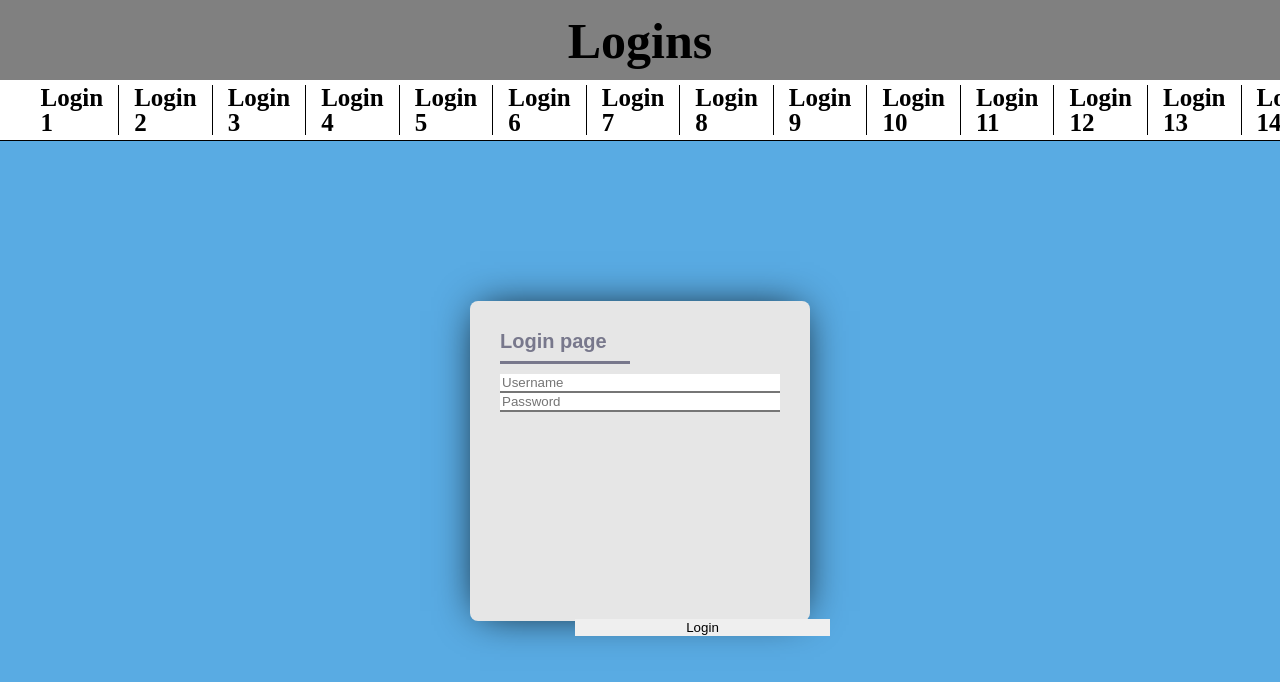
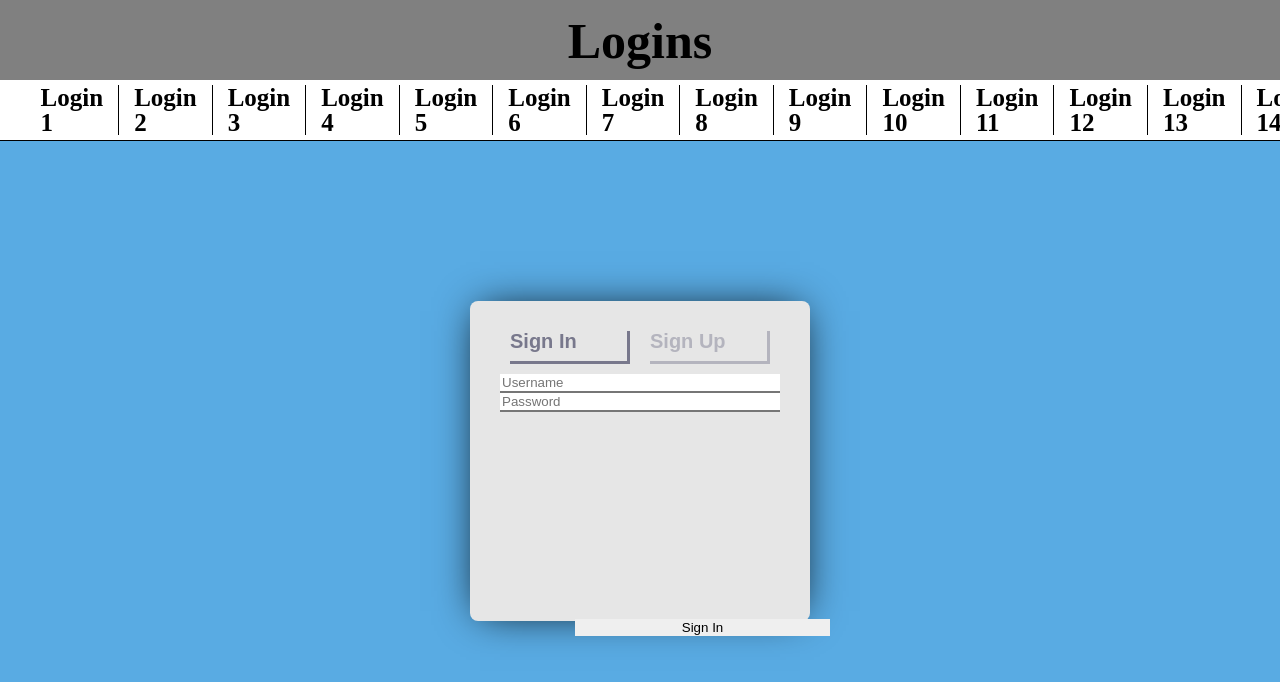
Before and after one commit to cjuber/Logins, a React (Create React App) app: page /#/2 in a window 1280 px wide. Shown: the top 682 px of the page. Built offline with nearby package versions, Linux system fonts and the light colour scheme.

Commit message:
updated Login 2 with sign up functionality

```diff
--- a/src/components/tabs/Login2.js
+++ b/src/components/tabs/Login2.js
@@ -1,17 +1,40 @@
 import React, { Component } from 'react'
 
 export default class Login2 extends Component {
+    constructor(){
+        super()
+        this.state={
+            toggle: false
+        }
+    }
+    toggleTrue = () =>{
+            this.setState({
+                toggle:true
+            })
+    }
+    toggleFalse = () =>{
+            this.setState({
+                toggle:false
+            })
+    }
     render() {
         return (
             <div className='login2'>
 
                 <div className='inputBox'>
-                <h1>Login page</h1>
-                <input className='inputs' name='username' placeholder='Username'></input>
-                <input className='inputs' type='password' name='password' placeholder='Password'></input>
+                <div className='tabs'>
+                <h1 className={this.state.toggle ? ('tabButtonI') : ('tabButtonA')} onClick={this.toggleFalse}>Sign In</h1>
+                <h1 className={this.state.toggle ? ('tabButtonA') : ('tabButtonI')}onClick={this.toggleTrue}>Sign Up</h1>
+                </div>
+                <input className={this.state.toggle ? ('inputNo') : ('inputs')} name='username' placeholder='Username'></input>
+                <input className={this.state.toggle ? ('inputNo') : ('inputs')} type='password' name='password' placeholder='Password'></input>
+
+                <input className={this.state.toggle ? ('inputs') : ('inputNo')} name='username' placeholder='Email'></input>
+                <input className={this.state.toggle ? ('inputs') : ('inputNo')} placeholder='Username'></input>
+                <input className={this.state.toggle ? ('inputs') : ('inputNo')} name='password' placeholder='Password'></input>
 
                 <div className='buttonFloat'>
-                    <button>Login</button>
+                    <button>{this.state.toggle ? ('Sign Up') : ('Sign In')}</button>
                 </div>
                 </div>
 
--- a/src/css/_large.scss
+++ b/src/css/_large.scss
@@ -159,18 +159,33 @@ header{
         box-sizing:border-box;
         font-family:'Montserrat',sans-serif;
         position:relative;
-        h1{
-            margin:10px 0;
+        .tabs{
+            display: flex;
+        }
+        .tabButtonA{
+            margin:10px;
             padding-bottom:10px;
             width:130px;
             color:#78788c;
             border-bottom:3px solid #78788c;
+            border-right: 3px solid #78788c;
             font-size: 20px;
+            cursor:pointer;
+        }
+        .tabButtonI{
+            margin:10px;
+            padding-bottom:10px;
+            width:130px;
+            color:#b4b4be;
+            border-bottom:3px solid #b4b4be;
+            border-right:3px solid #b4b4be;
+            font-size: 20px;
+            cursor:pointer;
         }
         .inputs{
             width:100%;
             padding:10px;
-            margin-top: 3rem;
+            margin-top: 1.5rem;
             box-sizing:border-box;
             background:none;
             outline:none;
@@ -182,6 +197,9 @@ header{
         }
         .inputs:focus{
             border-bottom: 2px solid #78788c;
+        }
+        .inputNo{
+            display: none;
         }
     }
     button{
--- a/src/css/styles.css
+++ b/src/css/styles.css
@@ -294,18 +294,35 @@ input, select {
     font-family: 'Montserrat',sans-serif;
     position: relative;
   }
-  .login2 .inputBox h1 {
-    margin: 10px 0;
+  .login2 .inputBox .tabs {
+    display: -webkit-box;
+    display: -ms-flexbox;
+    display: flex;
+  }
+  .login2 .inputBox .tabButtonA {
+    margin: 10px;
     padding-bottom: 10px;
     width: 130px;
     color: #78788c;
     border-bottom: 3px solid #78788c;
+    border-right: 3px solid #78788c;
     font-size: 20px;
+    cursor: pointer;
+  }
+  .login2 .inputBox .tabButtonI {
+    margin: 10px;
+    padding-bottom: 10px;
+    width: 130px;
+    color: #b4b4be;
+    border-bottom: 3px solid #b4b4be;
+    border-right: 3px solid #b4b4be;
+    font-size: 20px;
+    cursor: pointer;
   }
   .login2 .inputBox .inputs {
     width: 100%;
     padding: 10px;
-    margin-top: 3rem;
+    margin-top: 1.5rem;
     -webkit-box-sizing: border-box;
             box-sizing: border-box;
     background: none;
@@ -319,6 +336,9 @@ input, select {
   }
   .login2 .inputBox .inputs:focus {
     border-bottom: 2px solid #78788c;
+  }
+  .login2 .inputBox .inputNo {
+    display: none;
   }
   .login2 button {
     width: 75%;
```
Also changed, not shown: 1 other file (tests, documents, lock files or other folders).
